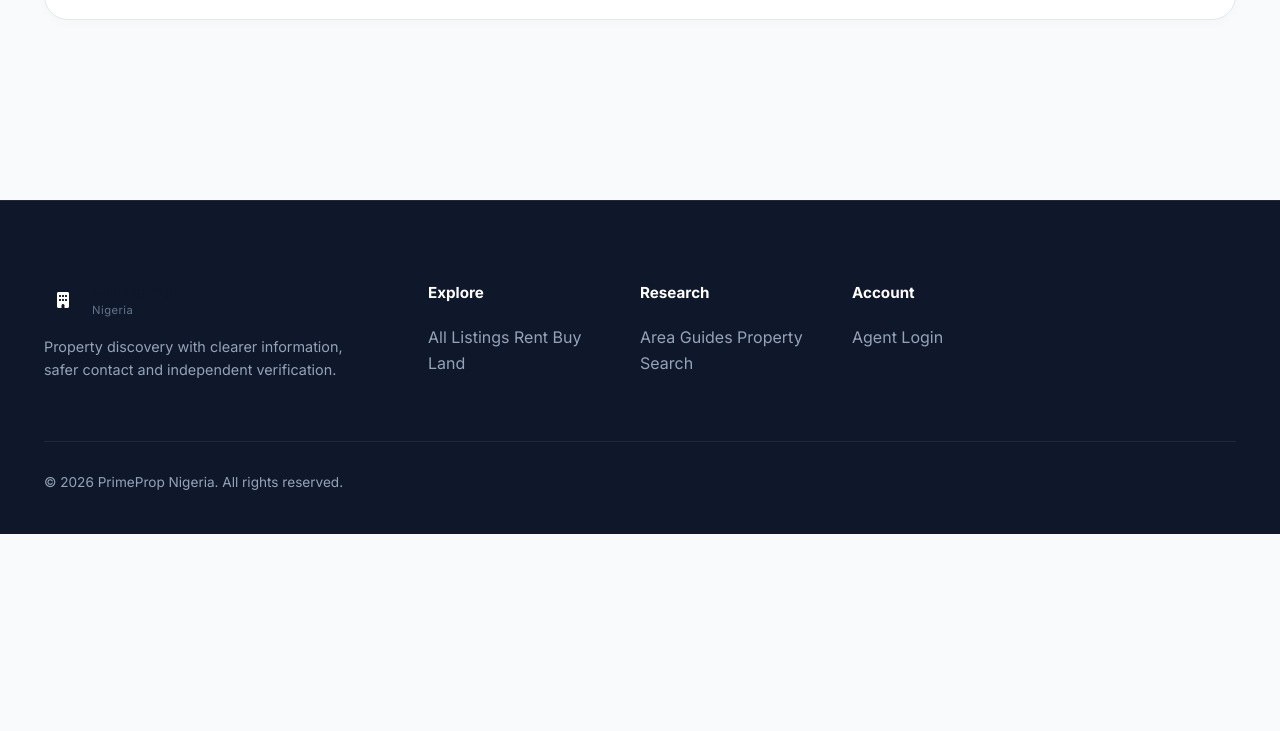
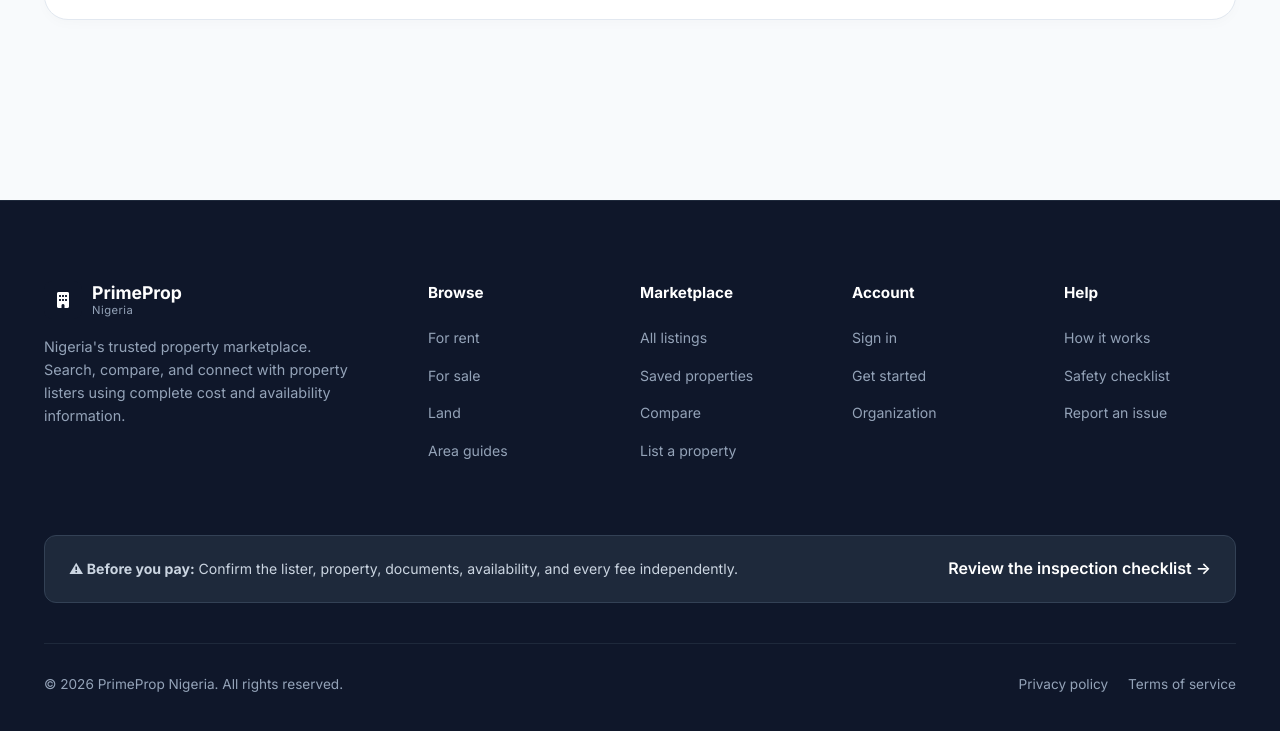
Before and after one commit to Ndukka/primeprop-nigeria, a website: page public/agent-profile.html in a window 1280 px wide. Shown: the part 469-1200 px from the top of the page. Before the commit the page ends 1003 px from the top, so only its background shows below. Drawn offline with Linux system fonts and the light colour scheme.

Commit message:
Match the shared PrimeProp page shell exactly

```diff
--- a/public/agent-profile.html
+++ b/public/agent-profile.html
@@ -11,11 +11,13 @@
     <link rel="stylesheet" href="agent-profile.css">
 </head>
 <body>
+
     <a href="#main-content" class="skip-link">Skip to main content</a>
 
     <div class="container">
+        <!-- Header (shared across all pages) -->
         <header>
-            <a href="/" class="logo">
+            <a href="index.html" class="logo">
                 <div class="logo-icon"><i class="fa-solid fa-building"></i></div>
                 <div class="logo-text">
                     <span class="prime">PrimeProp</span>
@@ -23,18 +25,18 @@
                 </div>
             </a>
             <nav>
-                <a href="/">Home</a>
-                <a href="/properties">Listings</a>
-                <a href="/properties-rent">Rent</a>
-                <a href="/properties-sale">Buy</a>
-                <a href="/properties-land">Land</a>
-                <a href="/areas">Area Guides</a>
+                <a href="index.html">Home</a>
+                <a href="properties.html">Listings</a>
+                <a href="properties-rent.html">Rent</a>
+                <a href="properties-sale.html">Buy</a>
+                <a href="properties-land.html">Land</a>
+                <a href="areas.html">Area Guides</a>
             </nav>
-            <a href="/properties" class="btn btn-primary">Browse Listings</a>
+            <a href="properties.html" class="btn btn-primary">Browse Properties</a>
         </header>
 
         <main id="main-content" class="agent-profile-page">
-            <a href="/properties" class="back-link" data-pp-action="back"><i class="fa-solid fa-arrow-left"></i> Back to listings</a>
+            <a href="properties.html" class="back-link" data-pp-action="back"><i class="fa-solid fa-arrow-left"></i> Back to listings</a>
             <div id="agentProfileContent" aria-live="polite">
                 <div class="agent-profile-loading" role="status">
                     <span class="agent-profile-loading__avatar"></span>
@@ -46,38 +48,67 @@
         </main>
     </div>
 
+    <!-- Footer (shared across all pages) -->
     <footer>
         <div class="container">
             <div class="footer-grid">
                 <div class="footer-brand">
-                    <a href="/" class="logo">
+                    <a href="index.html" class="logo" style="color: white;">
                         <div class="logo-icon"><i class="fa-solid fa-building"></i></div>
                         <div class="logo-text">
                             <span class="prime">PrimeProp</span>
-                            <span class="ng">Nigeria</span>
+                            <span class="ng" style="color: #94a3b8;">Nigeria</span>
                         </div>
                     </a>
-                    <p>Property discovery with clearer information, safer contact and independent verification.</p>
+                    <p>Nigeria's trusted property marketplace. Search, compare, and connect with property listers using complete cost and availability information.</p>
                 </div>
                 <div class="footer-col">
-                    <h4>Explore</h4>
-                    <a href="/properties">All Listings</a>
-                    <a href="/properties-rent">Rent</a>
-                    <a href="/properties-sale">Buy</a>
-                    <a href="/properties-land">Land</a>
+                    <h4>Browse</h4>
+                    <ul>
+                        <li><a href="properties-rent.html">For rent</a></li>
+                        <li><a href="properties-sale.html">For sale</a></li>
+                        <li><a href="properties-land.html">Land</a></li>
+                        <li><a href="areas.html">Area guides</a></li>
+                    </ul>
                 </div>
                 <div class="footer-col">
-                    <h4>Research</h4>
-                    <a href="/areas">Area Guides</a>
-                    <a href="/properties">Property Search</a>
+                    <h4>Marketplace</h4>
+                    <ul>
+                        <li><a href="properties.html">All listings</a></li>
+                        <li><a href="#">Saved properties</a></li>
+                        <li><a href="#">Compare</a></li>
+                        <li><a href="#">List a property</a></li>
+                    </ul>
                 </div>
                 <div class="footer-col">
                     <h4>Account</h4>
-                    <a href="/login">Agent Login</a>
+                    <ul>
+                        <li><a href="#">Sign in</a></li>
+                        <li><a href="#">Get started</a></li>
+                        <li><a href="#">Organization</a></li>
+                    </ul>
+                </div>
+                <div class="footer-col">
+                    <h4>Help</h4>
+                    <ul>
+                        <li><a href="#">How it works</a></li>
+                        <li><a href="#">Safety checklist</a></li>
+                        <li><a href="#">Report an issue</a></li>
+                    </ul>
                 </div>
             </div>
+
+            <div class="footer-safety">
+                <p><strong>⚠ Before you pay:</strong> Confirm the lister, property, documents, availability, and every fee independently.</p>
+                <a href="#">Review the inspection checklist &rarr;</a>
+            </div>
+
             <div class="footer-bottom">
-                <span>© 2026 PrimeProp Nigeria. All rights reserved.</span>
+                <div>&copy; 2026 PrimeProp Nigeria. All rights reserved.</div>
+                <div class="footer-bottom-links">
+                    <a href="#">Privacy policy</a>
+                    <a href="#">Terms of service</a>
+                </div>
             </div>
         </div>
     </footer>
```
